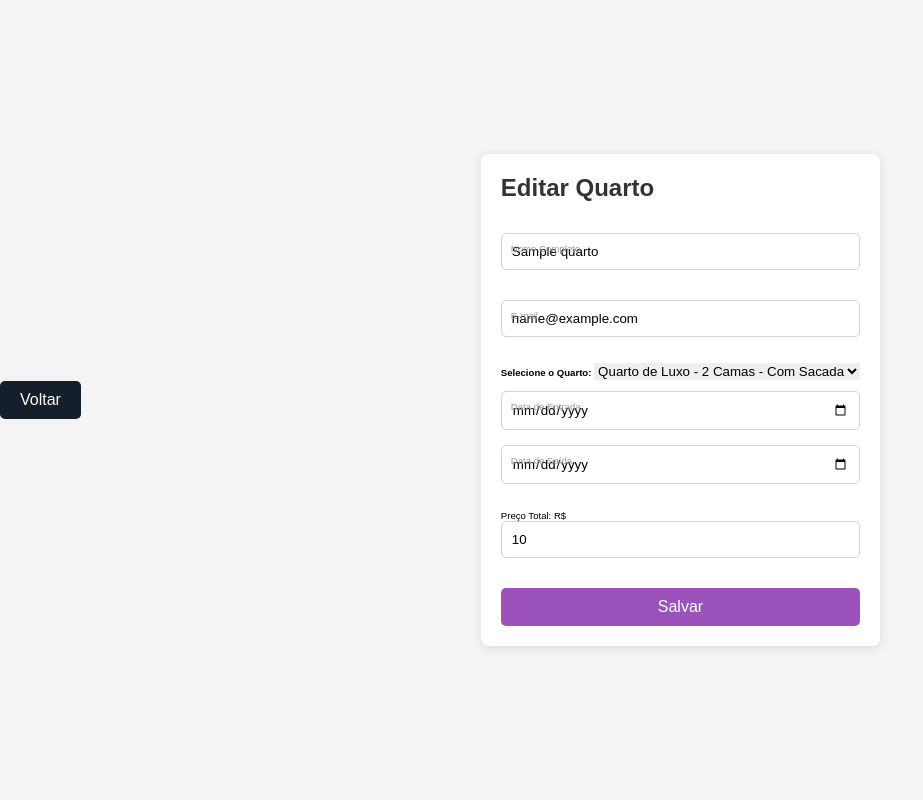
After one commit to K0urNn/Faculdade, a PHP site: page /editquarto.php?id=1 in a window 1280 px wide. The commit adds this page. Shown: the whole page, without its empty margins (0-923 px from the left). Run offline with PHP 8.4, Linux system fonts and the light colour scheme; tables that the repository leaves empty or names only in its code hold one stand-in row (values such as "Sample post").

Commit message:
Add files via upload

```diff
--- a/FORMULARIOS.css
+++ b/FORMULARIOS.css
@@ -86,6 +86,7 @@ input[type="radio"] {
 }
 
 p {
+  font-size: 1.5rem;
   margin: 10px 0;
 }
 
--- a/FUNCIONARIOS.css
+++ b/FUNCIONARIOS.css
@@ -166,6 +166,7 @@ a {
   background-color: var(--primeira-color); /* Cor de fundo ao passar o mouse */
 }
 
+
 /* pesquisa */
 
 .search1 {
--- a/Funcionarios.php
+++ b/Funcionarios.php
@@ -49,8 +49,9 @@ $result = $conexao->query($sql);
             <a href="Funcionarios.php" class="active">Funcionarios</a>
             <a href="Quartos.php">Quartos</a>
             <a href="Clientes.php">Clientes</a>
+            <a href="frigobar.php">Frigobar</a>
             <a href="pagamento.php">Pagamento</a>
-            <a href="frigobar.php">Frigobar</a>
+
         </nav>
 
         <div class="bemVindo">
--- a/Home.php
+++ b/Home.php
@@ -44,8 +44,9 @@ $result = $conexao->query($sql);
             <a href="Funcionarios.php">Funcionarios</a>
             <a href="quartos.php">Quartos</a>
             <a href="Clientes.php">Clientes</a>
+            <a href="frigobar.php">Frigobar</a>
             <a href="pagamento.php">Pagamento</a>
-            <a href="frigobar.php">Frigobar</a>
+
         </nav>
 
         <div class="bemVindo">
--- /dev/null
+++ b/editquarto.php
@@ -0,0 +1,91 @@
+<?php
+if (!empty($_GET['id'])) {
+    include_once('config.php');
+
+    $id = $_GET['id'];
+
+    $sqlSelect = "SELECT * FROM quartos WHERE idquartos=$id";
+
+
+    $result = $conexao->query($sqlSelect);
+
+    if ($result->num_rows > 0) {
+        while ($quarto_data = mysqli_fetch_assoc($result)) {
+            $nome = $quarto_data['nome'];
+            $email = $quarto_data['email'];
+            $quarto = $quarto_data['quarto'];
+            $data_entrada = $quarto_data['data_entrada'];
+            $data_saida = $quarto_data['data_saida'];
+            $total_preco = $quarto_data['total_preco'];
+        }
+    } else {
+        header('Location: quartos.php');
+        exit();
+    }
+} else {
+    header('Location: quartos.php');
+    exit();
+}
+?>
+
+<!DOCTYPE html>
+<html lang="pt-br">
+<head>
+    <meta charset="UTF-8">
+    <meta name="viewport" content="width=device-width, initial-scale=1.0">
+    <title>Editar Quarto</title>
+    <link rel="stylesheet" href="FORMULARIOS.css">
+</head>
+<body>
+    <div class="buttonVoltar">
+        <a href="quartos.php" class="btnVoltar">Voltar</a>
+    </div>
+    <div class="box">
+        <form action="saveEditQuartos.php" method="POST">
+            <fieldset>
+                <legend><b>Editar Quarto</b></legend>
+                <br>
+                <div class="inputBox">
+                    <input type="text" name="nome" id="nome" class="inputUser" value="<?php echo $nome; ?>" required>
+                    <label for="nome" class="labelInput">Nome Completo</label>
+                </div>
+
+                <div class="inputBox">
+                    <input type="email" name="email" id="email" class="inputUser" value="<?php echo $email; ?>" required>
+                    <label for="email" class="labelInput">E-mail</label>
+                </div>
+
+                <br>
+                <label for="quarto"><b>Selecione o Quarto:</b></label>
+                <select name="quarto" id="quarto" required>
+                    <option value="luxo_2_camas" <?php echo ($quarto == 'luxo_2_camas') ? 'selected' : ''; ?>>Quarto de Luxo - 2 Camas - Com Sacada</option>
+                    <option value="basico_1_cama" <?php echo ($quarto == 'basico_1_cama') ? 'selected' : ''; ?>>Quarto Básico - 1 Cama - Sem Sacada</option>
+                    <option value="luxo_3_camas" <?php echo ($quarto == 'luxo_3_camas') ? 'selected' : ''; ?>>Quarto de Luxo - 3 Camas - Com Sacada</option>
+                    <option value="basico_2_camas" <?php echo ($quarto == 'basico_2_camas') ? 'selected' : ''; ?>>Quarto Básico - 2 Camas - Sem Sacada</option>
+                    <option value="luxo_1_cama" <?php echo ($quarto == 'luxo_1_cama') ? 'selected' : ''; ?>>Quarto de Luxo - 1 Cama - Sem Sacada</option>
+                </select>
+
+                <br><br>
+                <div class="inputBox">
+                    <input type="date" name="data_entrada" id="data_entrada" class="inputUser" value="<?php echo $data_entrada; ?>" required>
+                    <label for="data_entrada" class="labelInput">Data de Entrada</label>
+                </div>
+
+                <div class="inputBox">
+                    <input type="date" name="data_saida" id="data_saida" class="inputUser" value="<?php echo $data_saida; ?>" required>
+                    <label for="data_saida" class="labelInput">Data de Saída</label>
+                </div>
+
+                <br>
+                <div class="inputBox">
+                    <label for="preco">Preço Total: R$</label>
+                    <input type="text" name="preco" id="preco" class="inputUser" readonly value="<?php echo $total_preco; ?>" />
+                </div>
+
+                <input type="hidden" name="id" value="<?php echo $id; ?>">
+                <input type="submit" name="update" id="update" value="Salvar">
+            </fieldset>
+        </form>
+    </div>
+</body>
+</html>
--- a/formularioquartos.php
+++ b/formularioquartos.php
@@ -67,7 +67,7 @@ if (isset($_POST['submit'])) {
     <link rel="stylesheet" href="FORMULARIOS.css">
 </head>
 <body>
-    <a href="funcionarios.php" style="color: white; text-decoration: none;">Voltar</a>
+
     <div class="box">
         <form action="formularioquartos.php" method="POST">
             <fieldset>
--- a/frigobar.php
+++ b/frigobar.php
@@ -96,8 +96,9 @@ if ($_SERVER['REQUEST_METHOD'] == 'POST' && isset($_POST['salvar_frigobar'])) {
             <a href="Funcionarios.php">Funcionarios</a>
             <a href="Quartos.php">Quartos</a>
             <a href="Clientes.php">Clientes</a>
+            <a href="frigobar.php" class="active">Frigobar</a>
             <a href="pagamento.php">Pagamento</a>
-            <a href="frigobar.php" class="active">Frigobar</a>
+
         </nav>
 
         <div class="bemVindo">
```
Also changed, not shown: Clientes.php (+6 -2 lines), PAGAMENTOS.css (+43 -0 lines), deleteclientes.php (+13 -7 lines), formulariocliente.php (+9 -9 lines), pagamento.php (+11 -10 lines), quartos.php (+2 -17 lines), saveEditQuartos.php (added, +43 -0 lines).
